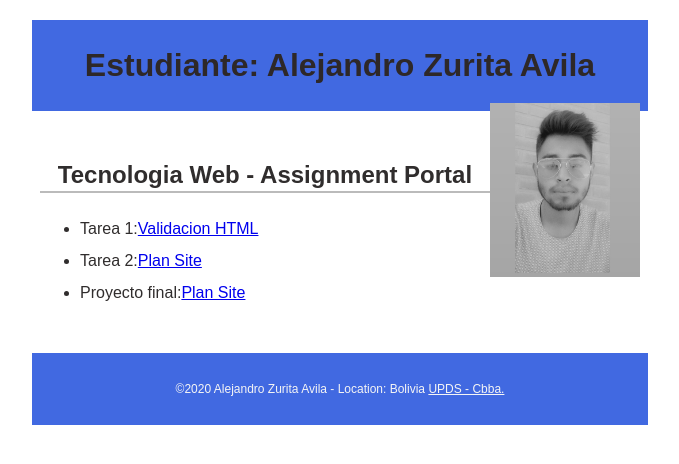
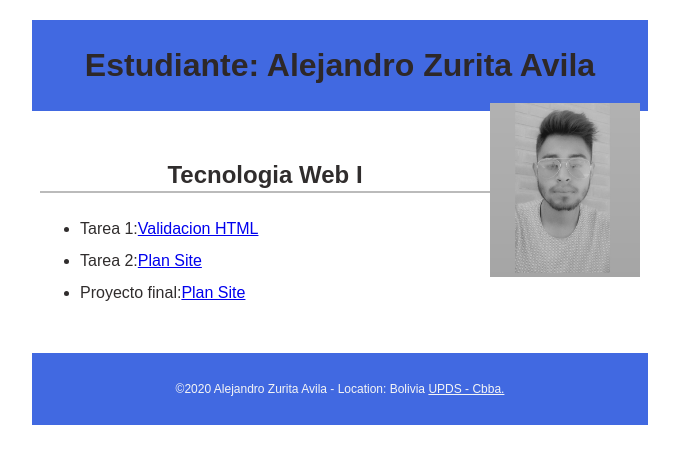
Before and after one commit to AleZxZ/TecnologiaWebI, a plain HTML site: page index.html in a window 1280 px wide. Shown: the whole page, without its empty margins (300-979 px from the left). Drawn offline with Linux system fonts and the light colour scheme.

Commit message:
actualizar

```diff
--- a/index.html
+++ b/index.html
@@ -14,7 +14,7 @@
     <img src="imagenes/perfil.jpg" alt="My Profile Picture">
   </header>
   <main>
-    <h2>Tecnologia Web - Assignment Portal</h2>
+    <h2>Tecnologia Web I </h2>
     <ul>
       <li>Tarea 1:<a href="#">Validacion HTML</a></li>
       <li>Tarea 2:<a href="#">Plan Site </a></li>
```
